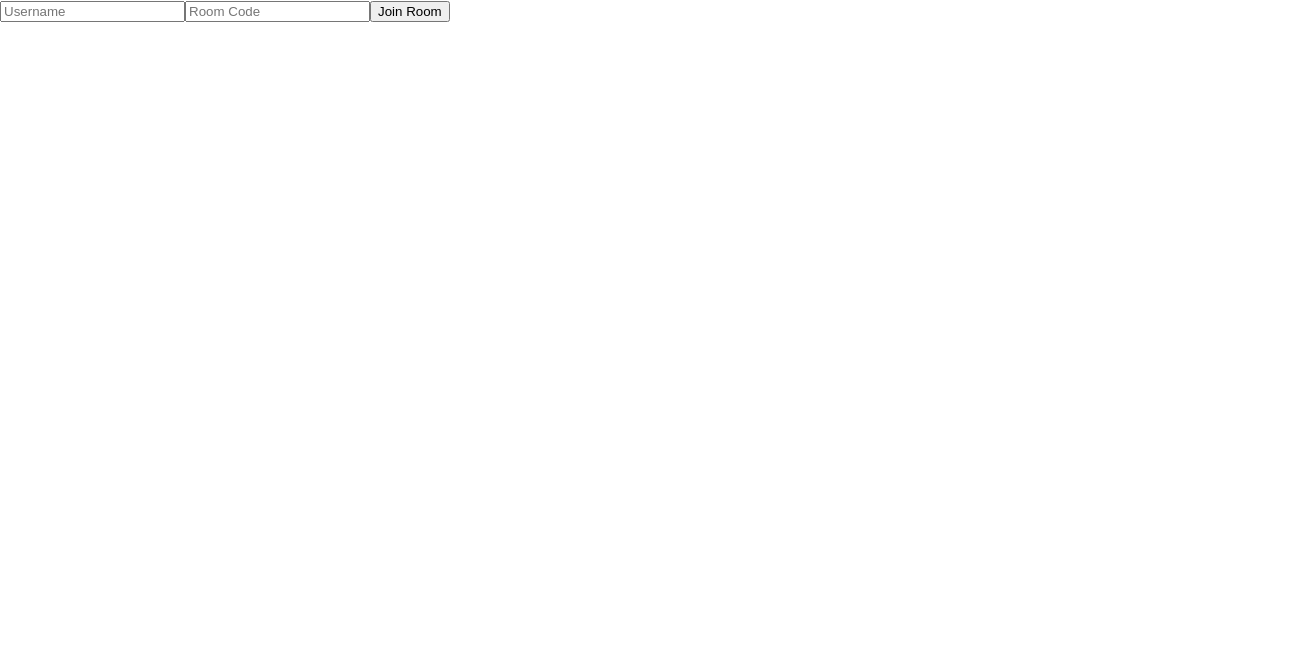
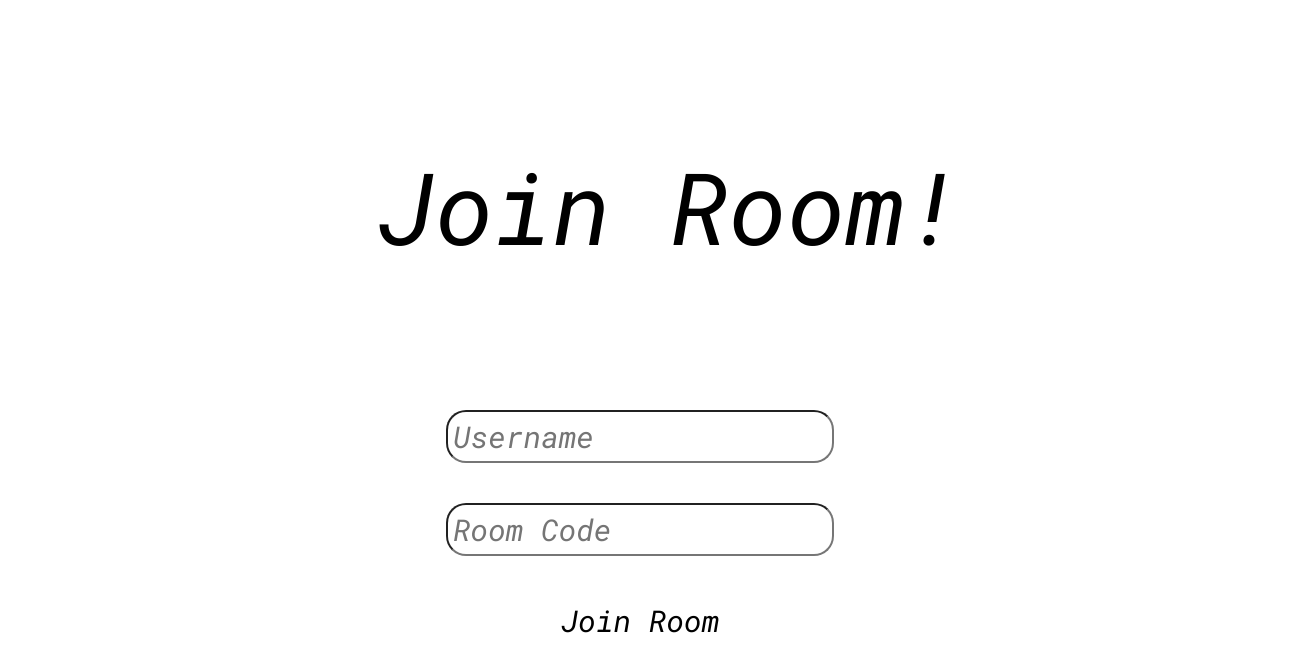
Before and after one commit to GandyT/MediaHoster, a React (Create React App) app in the folder frontend/: page /joinroom in a window 1280 px wide. Shown: the top 672 px of the page, 1310 px wide, since content can reach past the window. Built offline with nearby package versions, Linux system fonts and the light colour scheme.

Commit message:
finished the styling
todo: be compatible with website urls, parse website, temp video hosting

```diff
--- a/frontend/public/index.html
+++ b/frontend/public/index.html
@@ -2,6 +2,10 @@
 <html lang="en">
 
 <head>
+  <link rel="preconnect" href="https://fonts.googleapis.com">
+  <link rel="preconnect" href="https://fonts.gstatic.com" crossorigin>
+  <link href="https://fonts.googleapis.com/css2?family=Roboto+Mono:ital@1&display=swap" rel="stylesheet">
+
   <meta charset="utf-8" />
   <meta name="viewport" content="width=device-width, initial-scale=1" />
   <meta name="theme-color" content="#000000" />
--- a/frontend/src/App.css
+++ b/frontend/src/App.css
@@ -1,5 +1,11 @@
 * {
     box-sizing: border-box;
+    font-family: Roboto Mono;
+}
+
+.break {
+    width: 100%;
+    display: block;
 }
 
 html,
@@ -7,3 +13,13 @@ body {
     margin: 0;
     padding: 0;
 }
+
+.loadingScreen {
+    width: 100%;
+    height: 100%;
+    display: flex;
+    justify-content: center;
+    align-items: center;
+    font-size: 100px;
+    position: absolute;
+}
--- /dev/null
+++ b/frontend/src/pages/createroom.css
@@ -0,0 +1,21 @@
+#createRoomPage {
+    width: 100%;
+    height: 100%;
+    display: flex;
+    justify-content: center;
+    flex-wrap: wrap;
+}
+
+#createRoomMain {
+    width: 100%;
+    margin-top: 200px;
+    justify-content: space-around;
+    display: flex;
+    flex-wrap: wrap;
+}
+
+.createRoomInput {
+    font-size: 30px;
+    border-radius: 20px;
+    padding: 5px;
+}
--- a/frontend/src/pages/createroom.js
+++ b/frontend/src/pages/createroom.js
@@ -2,6 +2,7 @@ import React from "react";
 import Session from "../sessionManager.js";
 import { Navigate } from "react-router-dom"
 import * as Axios from "axios";
+import "./createroom.css"
 
 export default class CreateRoom extends React.Component {
     constructor(props) {
@@ -59,9 +60,11 @@ export default class CreateRoom extends React.Component {
             <React.Fragment>
                 {this.redirect()}
                 <div id="createRoomPage">
-                    <input className="createRoomInput" placeholder="username" onChange={this.usernameChange} onFocus={(e) => { this.setState({ error: "" }) }} />
-                    <button className="createRoomBtn" onClick={this.createRoom}>Create Room</button>
-                    <div className="createRoomError">{this.state.error}</div>
+                    <div id="homePageTitle" className="floating">Create Room!</div>
+                    <div id="createRoomMain">
+                        <input className="createRoomInput" placeholder="username" onChange={this.usernameChange} onFocus={(e) => { this.setState({ error: "" }) }} />
+                        <button className="homePageBtn" onClick={this.createRoom}>Create Room</button>
+                    </div>
                 </div>
             </React.Fragment>
         )
--- /dev/null
+++ b/frontend/src/pages/home.css
@@ -0,0 +1,61 @@
+#homePage {
+    width: 100%;
+    height: 100%;
+}
+
+#homePageTitle {
+    width: 100%;
+    display: flex;
+    justify-content: center;
+    font-size: 100px;
+    margin-top: 10%;
+}
+
+/* skidded from the internet, i can't be bothered to do this */
+.floating {
+    animation-name: floating;
+    animation-duration: 3s;
+    animation-iteration-count: infinite;
+    animation-timing-function: ease-in-out;
+    margin-left: 30px;
+    margin-top: 5px;
+}
+
+@keyframes floating {
+    0% {
+        transform: translate(0, 0px);
+    }
+
+    50% {
+        transform: translate(0, 15px);
+    }
+
+    100% {
+        transform: translate(0, -0px);
+    }
+}
+
+#homePageBtns {
+    width: 100%;
+    margin-top: 200px;
+    display: flex;
+    justify-content: space-around;
+    flex-wrap: wrap;
+}
+
+.homePageBtn {
+    border: none;
+    background: none;
+    font-size: 30px;
+    cursor: pointer;
+    transition: 0.3s all ease;
+    padding: 5px;
+    padding-left: 20px;
+    padding-right: 20px;
+    border-radius: 10px;
+}
+
+.homePageBtn:hover {
+    transition: 0.6s all ease;
+    background: #bbb;
+}
--- a/frontend/src/pages/home.js
+++ b/frontend/src/pages/home.js
@@ -1,6 +1,7 @@
 import React from "react";
 import Session from "../sessionManager.js";
-import { Navigate } from "react-router-dom"
+import { Navigate } from "react-router-dom";
+import "./home.css"
 
 export default class Home extends React.Component {
     constructor(props) {
@@ -38,7 +39,7 @@ export default class Home extends React.Component {
             <React.Fragment>
                 {this.redirect()}
                 <div id="homePage">
-                    <div>MediaParty!</div>
+                    <div id="homePageTitle" className="floating">MediaParty!</div>
                     <div id="homePageBtns">
                         <button className="homePageBtn" onClick={(e) => {
                             if (Session.getData().socket) {
--- /dev/null
+++ b/frontend/src/pages/joinroom.css
@@ -0,0 +1,20 @@
+#joinRoomPage {
+    width: 100%;
+    height: 100%;
+}
+
+#joinRoomMain {
+    width: 100%;
+    margin-top: 150px;
+    display: flex;
+    justify-content: center;
+    flex-wrap: wrap;
+}
+
+#joinRoomCode {
+    margin-top: 40px;
+}
+
+#joinRoomButton {
+    margin-top: 40px;
+}
--- a/frontend/src/pages/joinroom.js
+++ b/frontend/src/pages/joinroom.js
@@ -1,6 +1,7 @@
 import React from "react";
 import { Navigate } from "react-router-dom"
 import Session from "../sessionManager.js"
+import "./joinroom.css"
 
 export default class JoinRoom extends React.Component {
     constructor(props) {
@@ -44,9 +45,14 @@ export default class JoinRoom extends React.Component {
             <React.Fragment>
                 {this.redirect()}
                 <div id="joinRoomPage">
-                    <input id="joinRoomUsername" value={this.state.usernameInput} placeholder="Username" onChange={this.usernameChange} />
-                    <input id="joinRoomCode" value={this.state.codeInput} placeholder="Room Code" onChange={this.codeChange} />
-                    <button id="joinRoomButton" onClick={this.joinRoom}>Join Room</button>
+                    <div id="homePageTitle" className="floating">Join Room!</div>
+                    <div id="joinRoomMain">
+                        <input className="createRoomInput" id="joinRoomUsername" value={this.state.usernameInput} placeholder="Username" onChange={this.usernameChange} />
+                        <div className="break" />
+                        <input className="createRoomInput" id="joinRoomCode" value={this.state.codeInput} placeholder="Room Code" onChange={this.codeChange} />
+                        <div className="break" />
+                        <button className="homePageBtn" id="joinRoomButton" onClick={this.joinRoom}>Join Room</button>
+                    </div>
                 </div>
             </React.Fragment>
         )
--- a/frontend/src/pages/room.css
+++ b/frontend/src/pages/room.css
@@ -29,9 +29,26 @@
 #urlInput {
     font-size: 20px;
     margin-right: 10px;
+    background: none;
+    padding: 5px;
+    border: 2px solid black;
+    border-radius: 5px;
 }
 
 #urlInputBtn {
     font-size: 20px;
     margin-left: 10px;
+    background: none;
+    border-radius: 20px;
+    border: 1px solid black;
+    cursor: pointer;
+    padding: 5px;
+    padding-left: 15px;
+    padding-right: 15px;
+    transition: 0.3s all ease;
 }
+
+#urlInputBtn:hover {
+    transition: 0.6s all ease;
+    background: #bbb;
+}
--- a/frontend/src/pages/room.js
+++ b/frontend/src/pages/room.js
@@ -177,7 +177,7 @@ export default class Room extends React.Component {
 
     renderPage = () => {
         if (this.state.loading) {
-            return <div className="LoadingScreen">Loading</div>
+            return <div className="loadingScreen floating">Loading...</div>
         } else {
             // actual page
             return (
```
